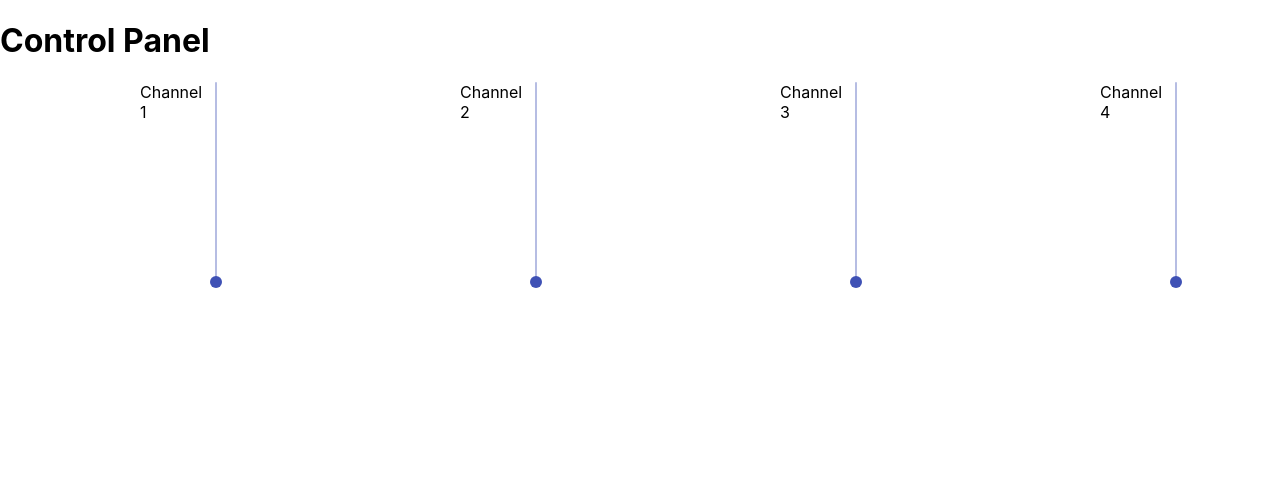
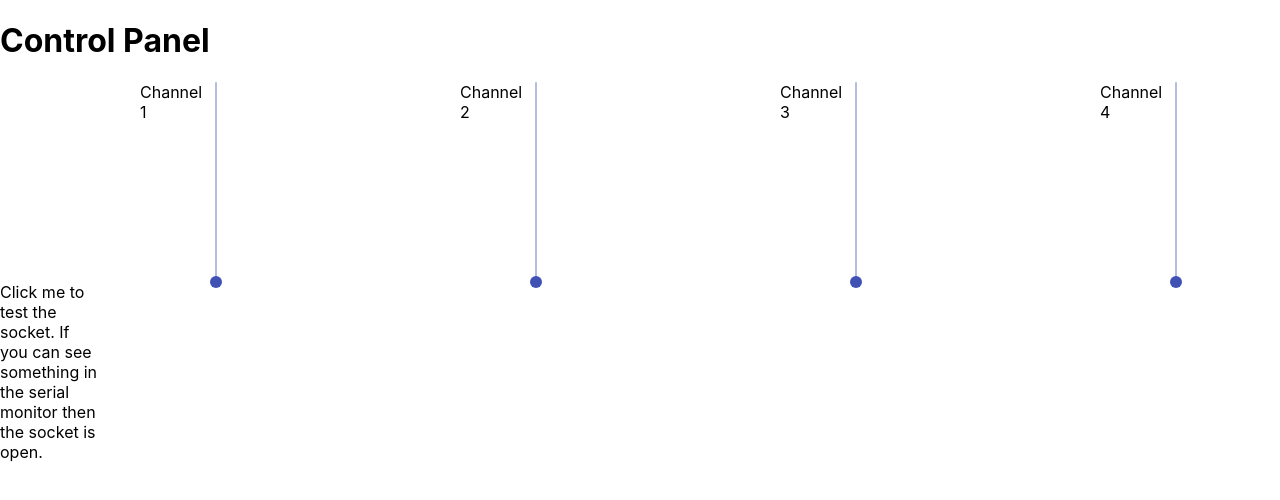
Before and after one commit to pinkfloydfan/ESPDroneClient, a React (Create React App) app: page / in a window 1280 px wide. Shown: the top 500 px of the page. Built offline with nearby package versions, Linux system fonts and the light colour scheme; no server answers.

Commit message:
replaced socket.io with vanilla websockets

```diff
--- a/package.json
+++ b/package.json
@@ -11,7 +11,9 @@
     "react": "^17.0.1",
     "react-dom": "^17.0.1",
     "react-scripts": "4.0.2",
-    "web-vitals": "^1.1.0"
+    "socketio": "^1.0.0",
+    "web-vitals": "^1.1.0",
+    "ws": "^7.4.3"
   },
   "homepage": "./",
   "main": "src/start.js",
--- a/src/App.js
+++ b/src/App.js
@@ -1,12 +1,31 @@
+import React from 'react'
 import logo from './logo.svg';
 import './App.css';
 
+
 import HomePage from './Components/HomePage'
 
-function App() {
-  return (
-    <HomePage/>
-  );
+class App extends React.Component {
+
+  constructor(props) {
+    super(props)
+    //const socket = io('localhost:3001', { transports: ["websocket"] })
+    //socket.emit("message", 123456)
+    /*
+    this.state = {
+      socketClient: socket
+    }
+    */
+  }
+
+  render() {
+    return (
+      <HomePage/>
+    );
+  }
+
 }
 
 export default App;
+
+//    const socket = io('ws://192.168.4.22:80', { transports: ["websocket"] })
--- a/src/Components/HomePage.js
+++ b/src/Components/HomePage.js
@@ -1,26 +1,34 @@
 import React from 'react'
 import SliderModule from './SliderModule'
 
+const ws = new WebSocket('ws://192.168.4.22:80');
 
 class HomePage extends React.Component {
 
+
     constructor(props) {
+
         super(props)
         this.state = {
-            channel1: 0,
-            channel2: 0,
-            channel3: 0,
-            channel4:0
+            channelInputs: {
+                channel1: 0,
+                channel2: 0,
+                channel3: 0,
+                channel4: 0
+            }
         }
+
 
         this.sliderHandler = this.sliderHandler.bind(this)
     }
 
     sliderHandler(key, value) {
+        var inputs = this.state.channelInputs
+        inputs[key] = value
         this.setState({
-            [key]: value
+            channelInputs: inputs
         })
-        console.log(this.state)
+        ws.send(JSON.stringify(this.state.channelInputs))
     }
 
     render() {
@@ -39,6 +47,19 @@ class HomePage extends React.Component {
                 <SliderModule displayName = "Channel 3" tag = "channel3" handler = {this.sliderHandler}/>
                 <SliderModule displayName = "Channel 4" tag = "channel4" handler = {this.sliderHandler}/>
             </div>
+            <div
+                style = {{
+                    background: this.state.color,
+                    width: 100,
+                    height: 100
+                }}
+                onClick={() => {
+                    console.log('clicked')
+                    ws.send("message", 123456)
+                }
+                }>
+                Click me to test the socket. If you can see something in the serial monitor then the socket is open.
+            </div>
             </div>
 
         )
```
Also changed, not shown: 1 other file (tests, documents, lock files or other folders).
